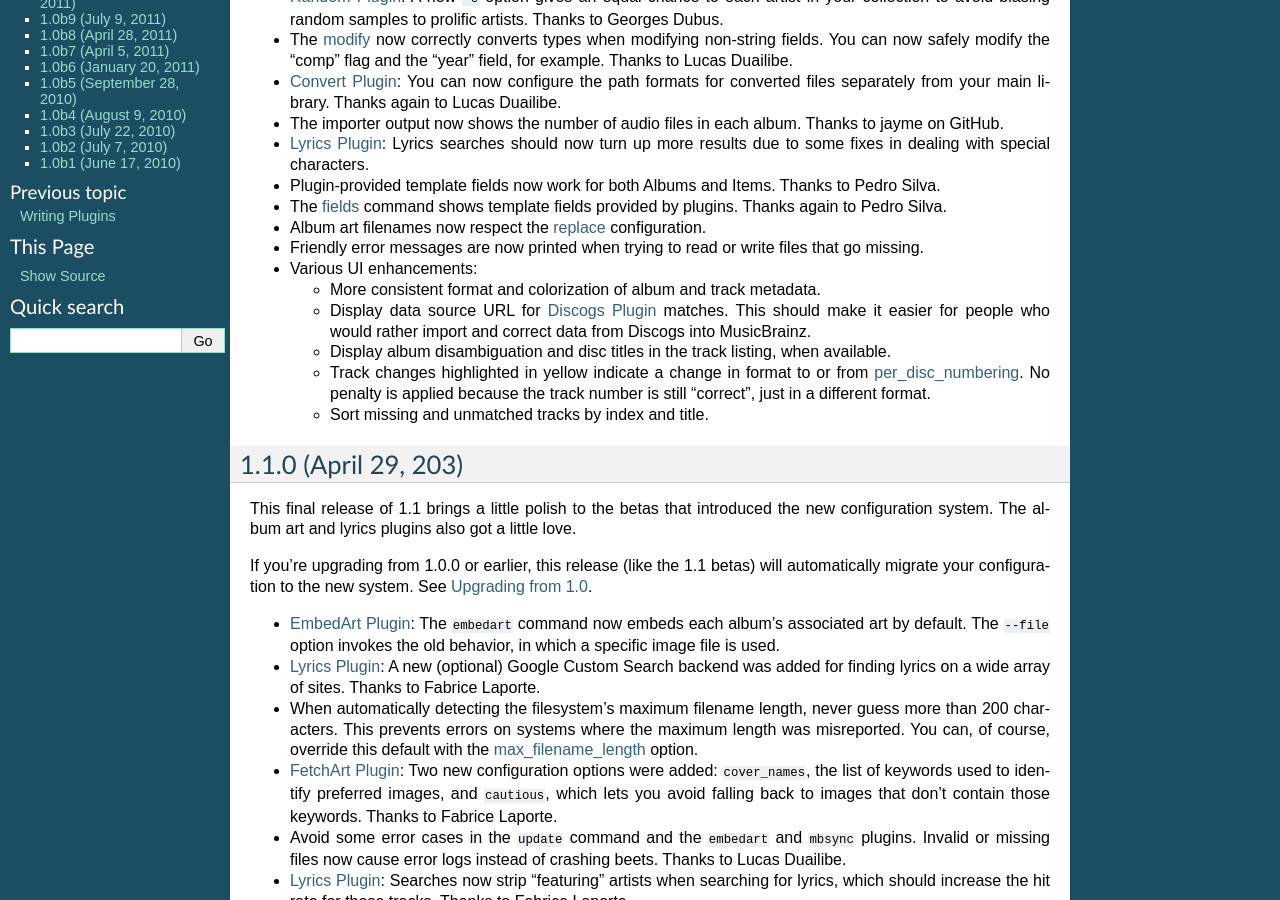
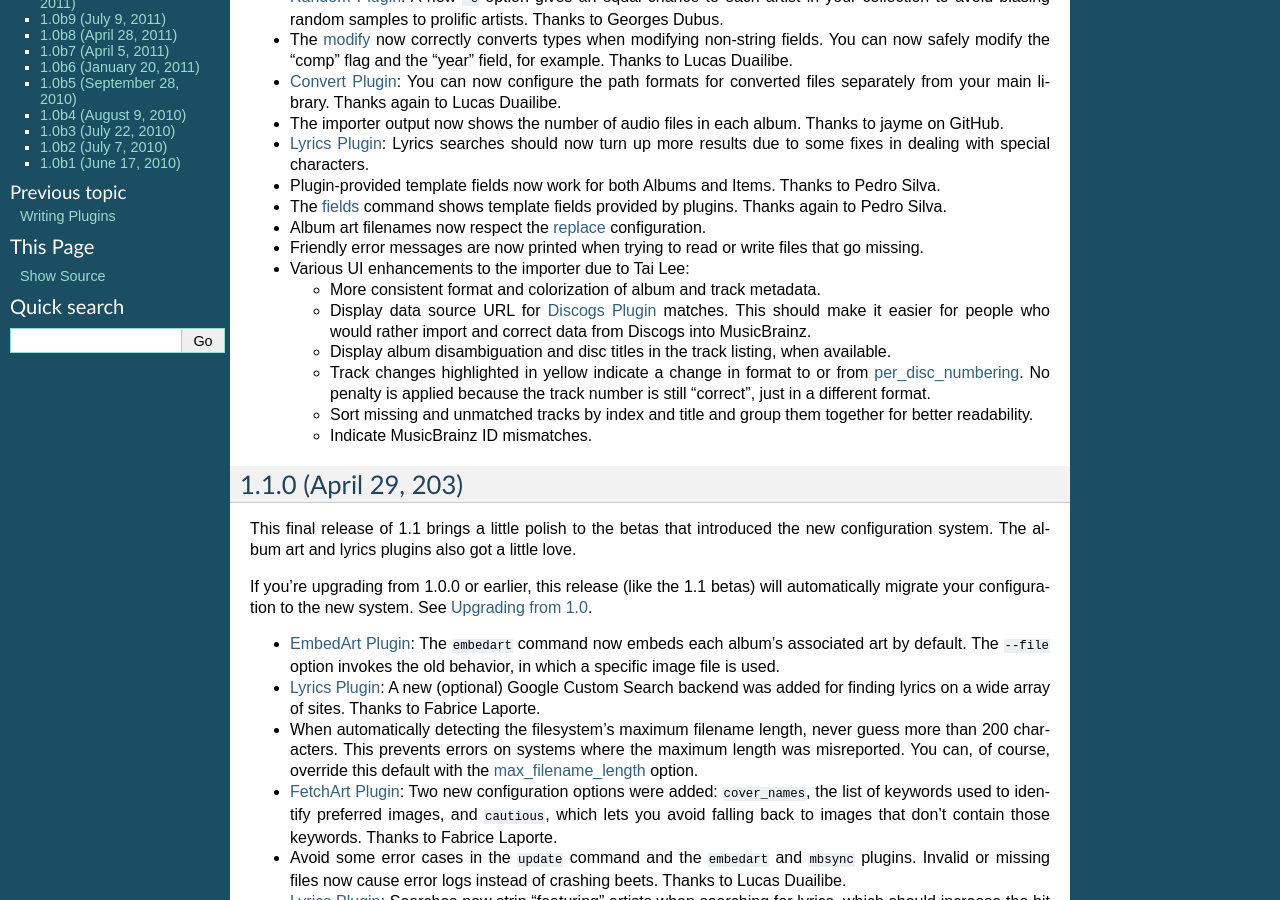
Before and after one commit to google-code-export/beets, a Sphinx documentation site: the page built from docs/changelog.rst, in a window 1280 px wide and 900 px high, scrolled down 399 px. Built offline with Sphinx 7.4.7, drawn with Linux system fonts in a browser that asks for light colours.

Commit message:
slightly expand UI changelog description

```diff
--- a/docs/changelog.rst
+++ b/docs/changelog.rst
@@ -38,7 +38,7 @@
 * Album art filenames now respect the :ref:`replace` configuration.
 * Friendly error messages are now printed when trying to read or write files
   that go missing.
-* Various UI enhancements:
+* Various UI enhancements to the importer due to Tai Lee:
 
   * More consistent format and colorization of album and track metadata.
   * Display data source URL for :doc:`/plugins/discogs` matches. This should
@@ -49,7 +49,9 @@
   * Track changes highlighted in yellow indicate a change in format to or from
     :ref:`per_disc_numbering`. No penalty is applied because the track number
     is still "correct", just in a different format.
-  * Sort missing and unmatched tracks by index and title.
+  * Sort missing and unmatched tracks by index and title and group them
+    together for better readability.
+  * Indicate MusicBrainz ID mismatches.
 
 .. _Discogs: http://discogs.com/
 
```
